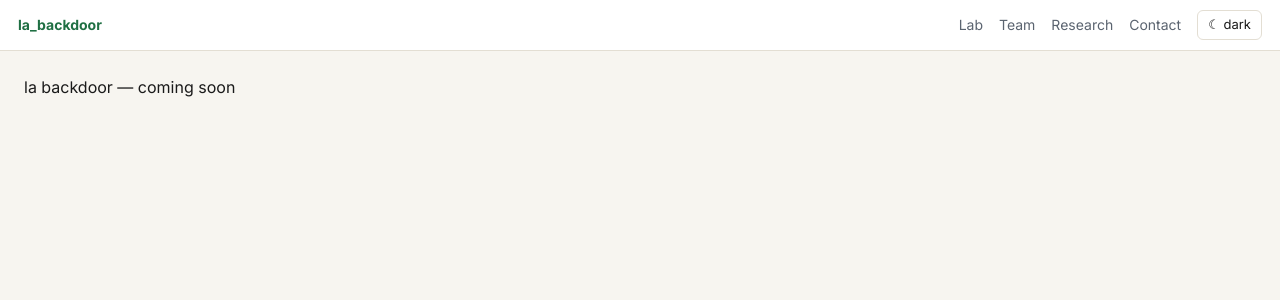
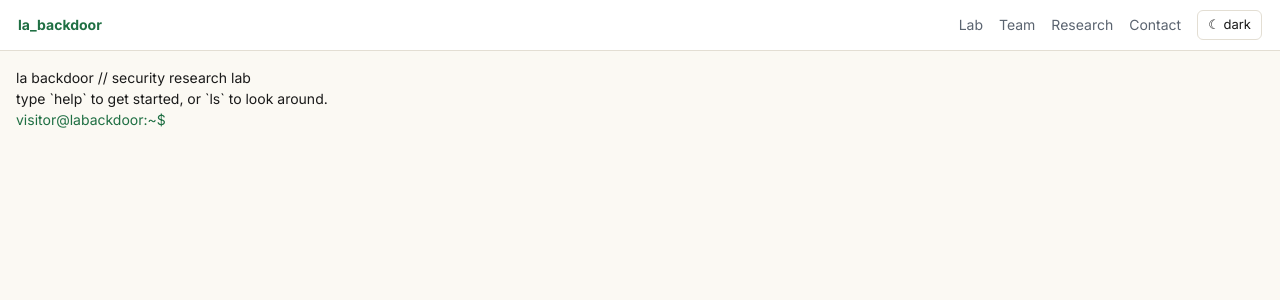
Before and after one commit to LaBackDoor/labackdoor, a Next.js app: page / in a window 1280 px wide. Shown: the top 300 px of the page. Built offline with nearby package versions, Linux system fonts and the light colour scheme.

Commit message:
feat: mount terminal shell on the homepage with no-JS fallback

```diff
--- a/src/app/page.tsx
+++ b/src/app/page.tsx
@@ -1,3 +1,33 @@
+import { getLab, getBlogPosts, getTeamMembers, getProjects } from '@/content/loader';
+import { buildVfs } from '@/vfs/build-vfs';
+import { Terminal } from '@/terminal/Terminal';
+
+const NOSCRIPT_HTML = `
+<nav aria-label="Site sections" style="padding:20px">
+  <p>JavaScript is disabled. Browse the site directly:</p>
+  <ul>
+    <li><a href="/lab">/lab</a></li>
+    <li><a href="/team">/team</a></li>
+    <li><a href="/blog">/blog</a></li>
+    <li><a href="/projects">/projects</a></li>
+    <li><a href="/contact">/contact</a></li>
+  </ul>
+</nav>
+`;
+
 export default function Home() {
-  return <main style={{ padding: 24 }}>la backdoor — coming soon</main>;
+  const root = buildVfs({
+    lab: getLab(),
+    blog: getBlogPosts(),
+    team: getTeamMembers(),
+    projects: getProjects(),
+  });
+
+  return (
+    <>
+      <Terminal root={root} />
+      {/* eslint-disable-next-line react/no-danger */}
+      <noscript dangerouslySetInnerHTML={{ __html: NOSCRIPT_HTML }} />
+    </>
+  );
 }
```
Also changed, not shown: 1 other file (tests, documents, lock files or other folders).
